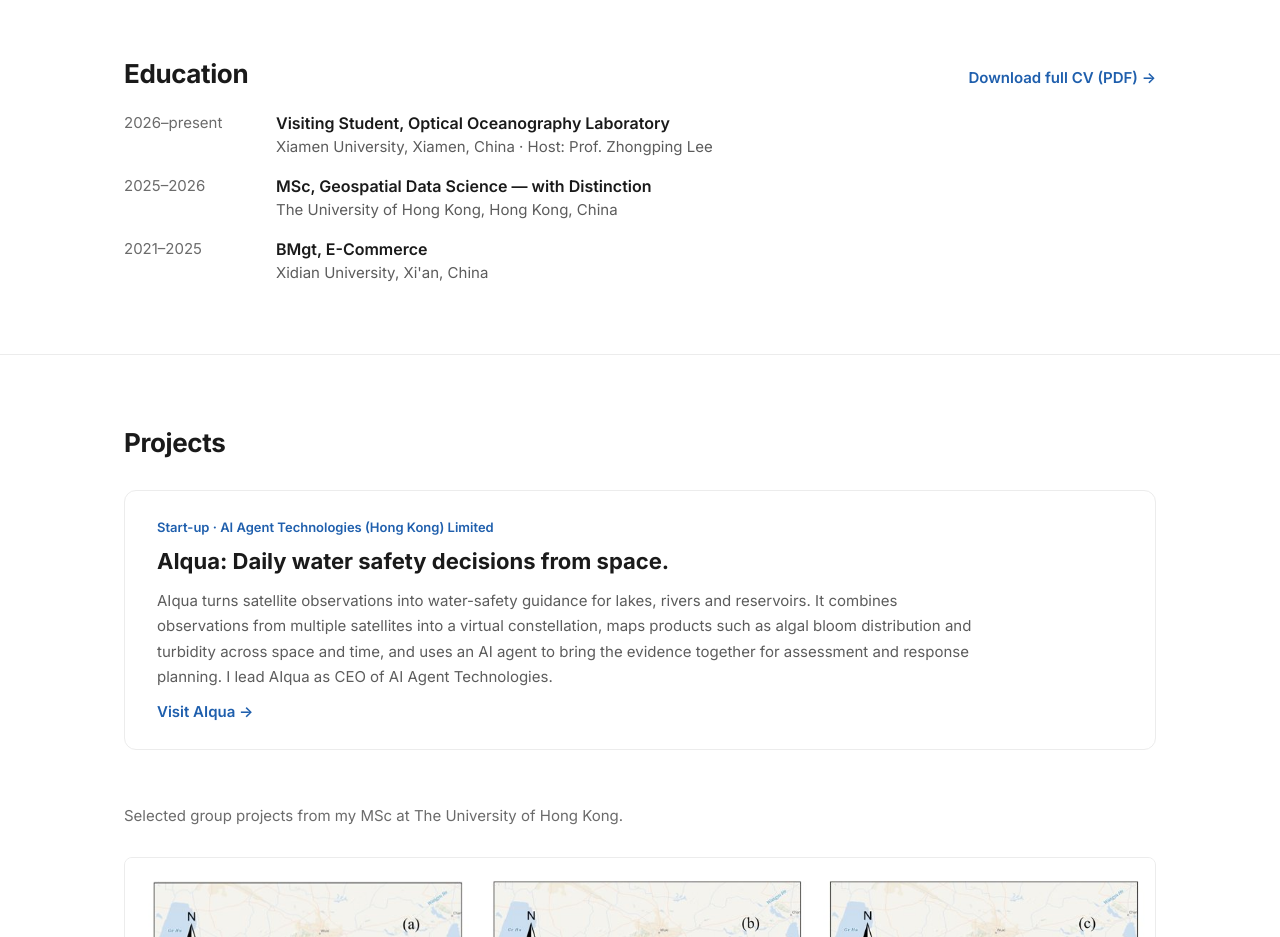
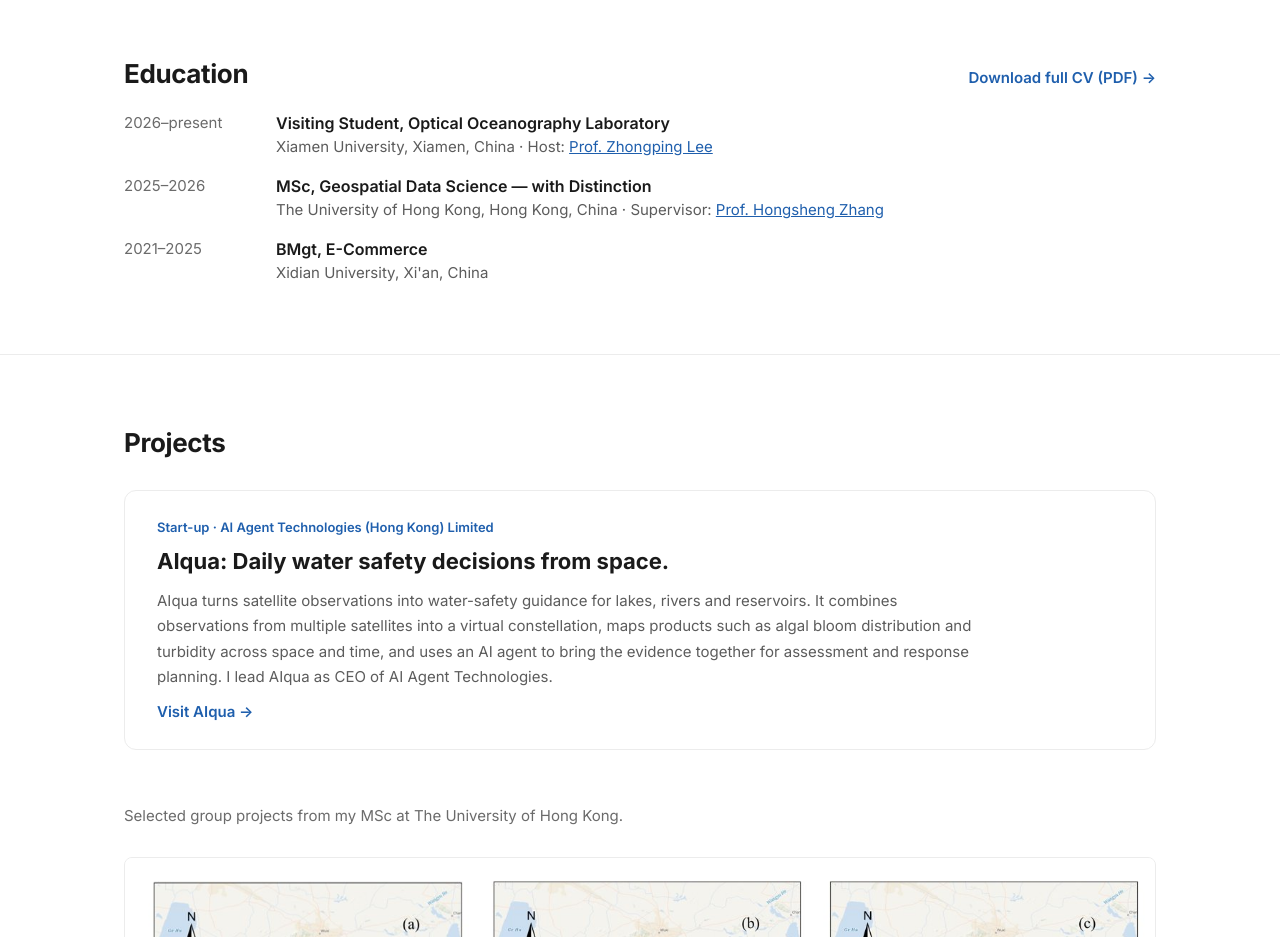
Before and after one commit to serenasun-7/serenasun-7.github.io, a plain HTML site: page index.html in a window 1280 px wide. Shown: the part 1180-2117 px from the top of the page. Drawn offline with Linux system fonts and the light colour scheme.

Commit message:
Add supervisor and host links to Education
Co-Authored-By: Claude Opus 5.5 <noreply@anthropic.com>
Claude-Session: https://claude.ai/code/session_01Pj97uSenHeZjjjpkemoxqF

```diff
--- a/index.html
+++ b/index.html
@@ -320,14 +320,14 @@
             <span class="edu-years">2026–present</span>
             <div class="edu-body">
               <p class="edu-degree">Visiting Student, Optical Oceanography Laboratory</p>
-              <p class="edu-school">Xiamen University, Xiamen, China · Host: Prof. Zhongping Lee</p>
+              <p class="edu-school">Xiamen University, Xiamen, China · Host: <a href="https://scholar.google.com/citations?user=cajnt8AAAAAJ&amp;hl=en" target="_blank" rel="noopener">Prof. Zhongping Lee</a></p>
             </div>
           </div>
           <div class="edu-row">
             <span class="edu-years">2025–2026</span>
             <div class="edu-body">
               <p class="edu-degree">MSc, Geospatial Data Science — with Distinction</p>
-              <p class="edu-school">The University of Hong Kong, Hong Kong, China</p>
+              <p class="edu-school">The University of Hong Kong, Hong Kong, China · Supervisor: <a href="https://scholar.google.com/citations?user=BJxcQr8AAAAJ&amp;hl=en" target="_blank" rel="noopener">Prof. Hongsheng Zhang</a></p>
             </div>
           </div>
           <div class="edu-row">
```
